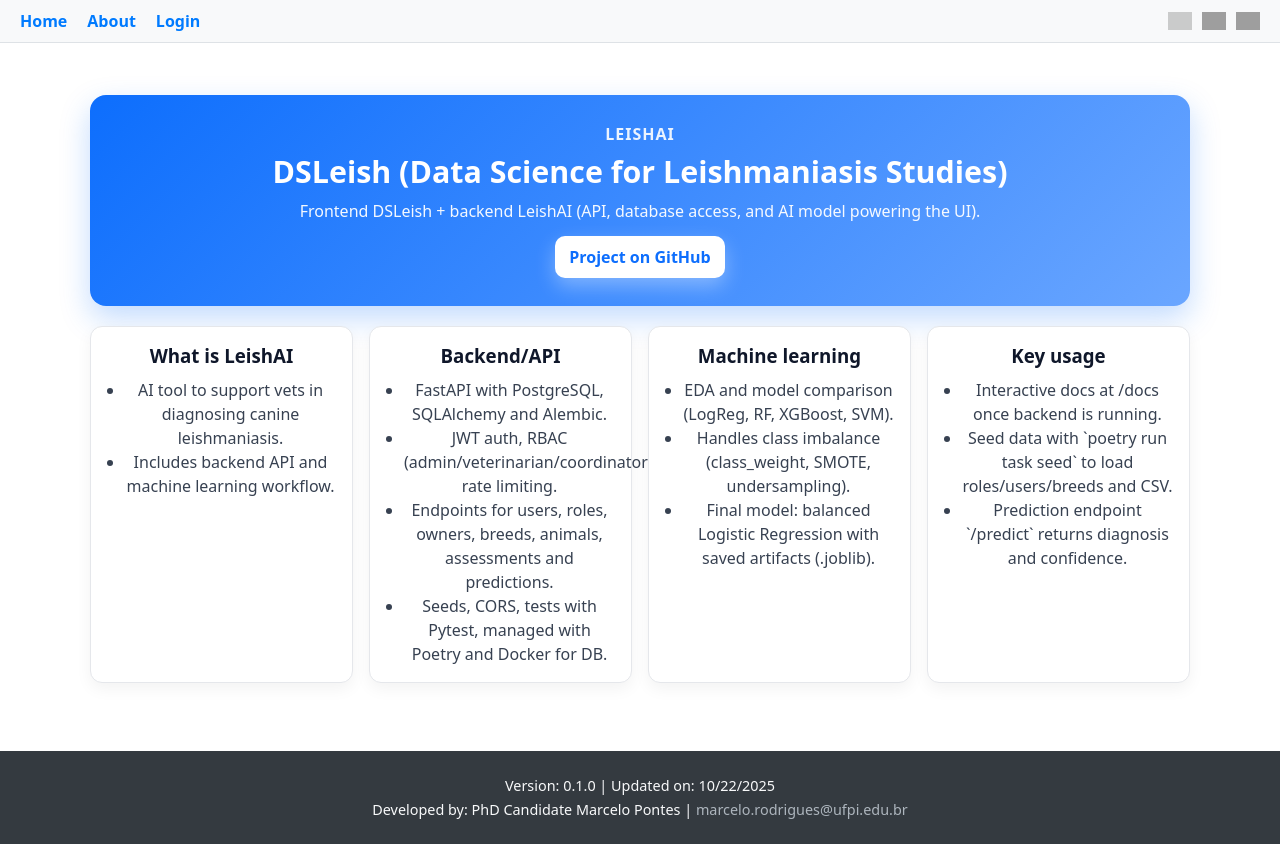
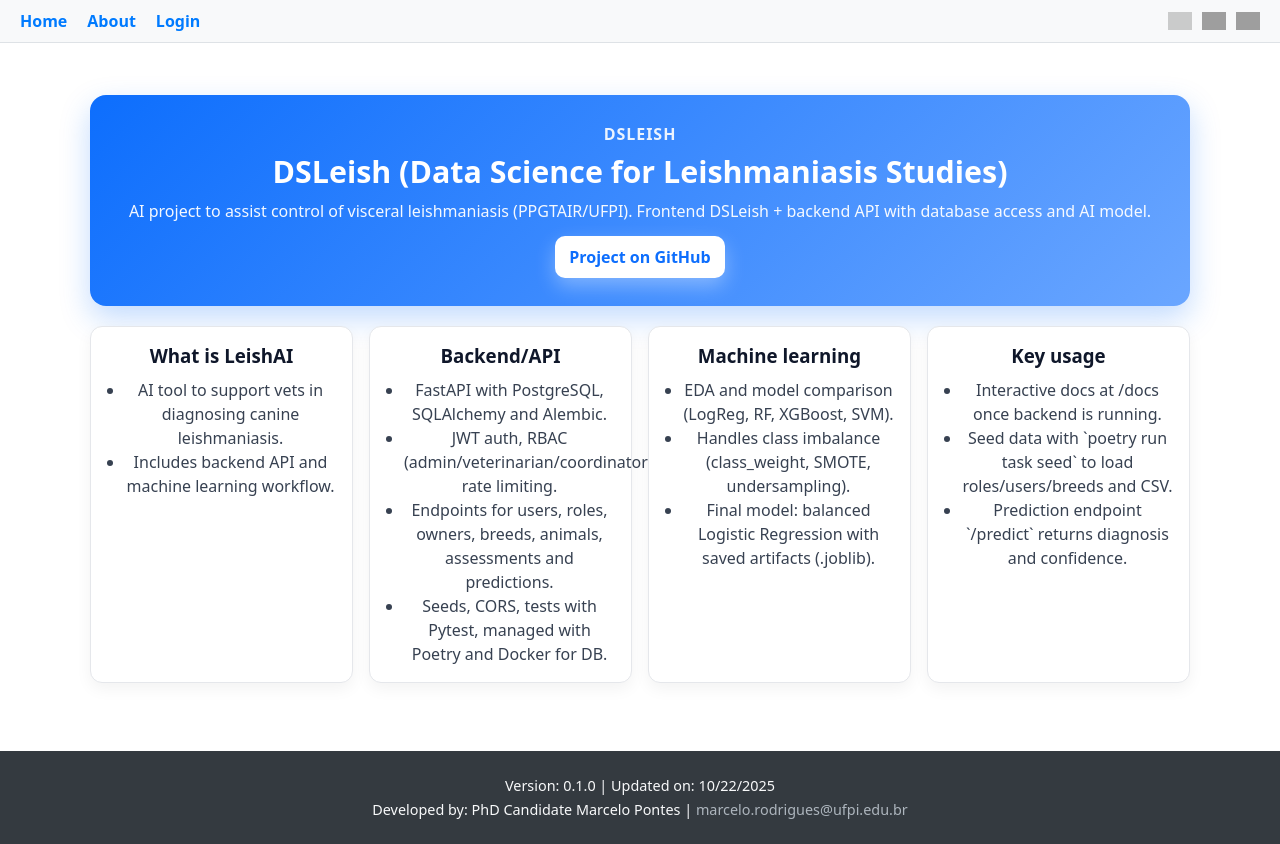
Before and after one commit to infopontes/LeishAI, a React (Vite) app in the folder frontend/: page /about in a window 1280 px wide. Built offline with nearby package versions, Linux system fonts and the light colour scheme; grey boxes are pictures that could not be loaded.

Commit message:
Update About header text to DSLeish/AI project context

```diff
--- a/frontend/src/locales/en/translation.json
+++ b/frontend/src/locales/en/translation.json
@@ -103,8 +103,9 @@
     "loading": "Loading profile..."
   },
   "aboutPage": {
+    "brand": "DSLeish",
     "title": "DSLeish (Data Science for Leishmaniasis Studies)",
-    "subtitle": "Frontend DSLeish + backend LeishAI (API, database access, and AI model powering the UI).",
+    "subtitle": "AI project to assist control of visceral leishmaniasis (PPGTAIR/UFPI). Frontend DSLeish + backend API with database access and AI model.",
     "repoLink": "Project on GitHub",
     "overviewTitle": "What is LeishAI",
     "overview1": "AI tool to support vets in diagnosing canine leishmaniasis.",
--- a/frontend/src/locales/es/translation.json
+++ b/frontend/src/locales/es/translation.json
@@ -103,8 +103,9 @@
     "loading": "Cargando perfil..."
   },
   "aboutPage": {
+    "brand": "DSLeish",
     "title": "DSLeish (Ciencia de Datos para Estudios sobre Leishmaniasis)",
-    "subtitle": "Frontend DSLeish + backend LeishAI (API, acceso a base de datos y modelo de IA que alimenta la interfaz).",
+    "subtitle": "Proyecto con IA para apoyar el control de la leishmaniasis visceral (PPGTAIR/UFPI). Frontend DSLeish + backend API con acceso a base de datos y modelo de IA.",
     "repoLink": "Proyecto en GitHub",
     "overviewTitle": "Qué es LeishAI",
     "overview1": "Herramienta de IA para apoyar el diagnóstico de leishmaniasis canina.",
--- a/frontend/src/locales/pt/translation.json
+++ b/frontend/src/locales/pt/translation.json
@@ -103,8 +103,9 @@
     "loading": "Carregando perfil..."
   },
   "aboutPage": {
+    "brand": "DSLeish",
     "title": "DSLeish (Ciência de Dados para Estudos sobre Leishmaniose)",
-    "subtitle": "Frontend DSLeish + backend LeishAI (API, acesso ao banco e modelo de IA que alimenta a interface).",
+    "subtitle": "Projeto utilizando IA para auxiliar o controle de Leishmania Visceral (PPGTAIR/UFPI). Frontend DSLeish + backend API com acesso ao banco e modelo de IA.",
     "repoLink": "Projeto no GitHub",
     "overviewTitle": "O que é o LeishAI",
     "overview1": "Ferramenta de IA para apoiar o diagnóstico de leishmaniose canina.",
--- a/frontend/src/pages/AboutPage.jsx
+++ b/frontend/src/pages/AboutPage.jsx
@@ -47,7 +47,7 @@ function AboutPage() {
     <div className="about-page">
       <div className="about-hero">
         <div>
-          <p className="eyebrow">LeishAI</p>
+          <p className="eyebrow">{t('aboutPage.brand')}</p>
           <h1>{t('aboutPage.title')}</h1>
           <p className="subtitle">{t('aboutPage.subtitle')}</p>
           <a
```
